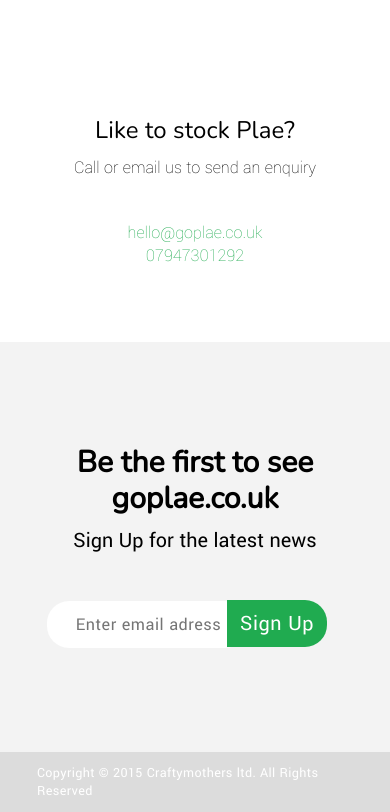
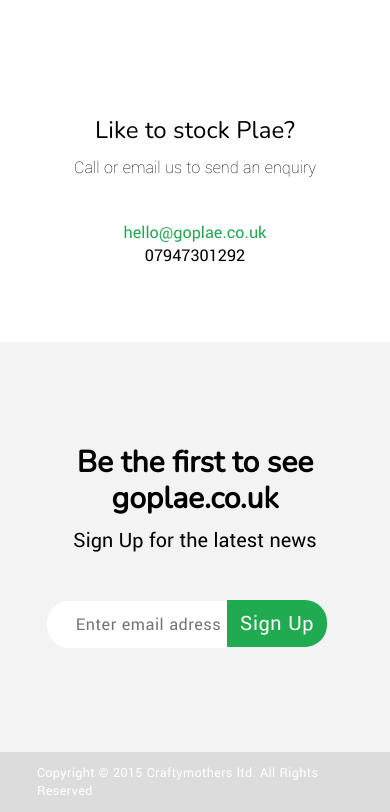
Before and after one commit to Viper-JSX/Layout-Test, a plain HTML site: page src/index.html in a window 390 px wide. Shown: the part 8192-9004 px from the top of the page. Drawn offline with nearby package versions, Linux system fonts and the light colour scheme.

Commit message:
Hightlighted email and phone link

```diff
--- a/src/css/main.css
+++ b/src/css/main.css
@@ -133,6 +133,10 @@
 
 .link:hover{
     transform: scale(1.1);
+}
+
+.tel-link{
+    color: #000000;
 }
 
 button, input, .link{
@@ -730,6 +734,9 @@
     line-height: 20px;
 }
 
+.email-link, .tel-link{
+    font-weight: 400;
+}
 
 
 /*--- Footer ---*/
--- a/src/index.html
+++ b/src/index.html
@@ -416,7 +416,7 @@
         <p class="text text-thin title-sub-text light-size">Call or email us to send an enquiry</p>
 
         <div class="contacts-contaier text-thin">
-            <a class="link light-size" href="mailto:hello@goplae.co.uk">hello@goplae.co.uk</a>
+            <a class="link email-link light-size" href="mailto:hello@goplae.co.uk">hello@goplae.co.uk</a>
             <a class="link tel-link light-size" href="tel:0794730129">07947301292</a>
         </div>
     </div>
```
